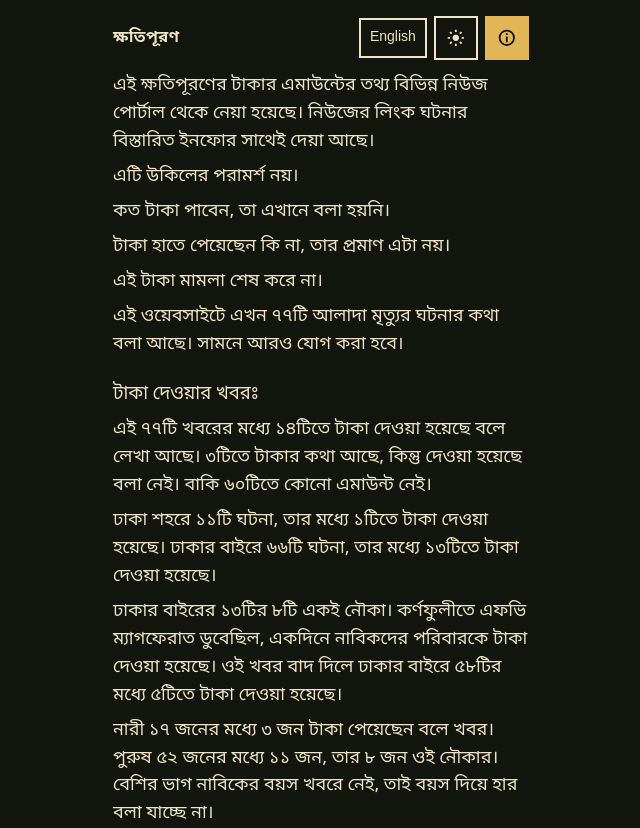
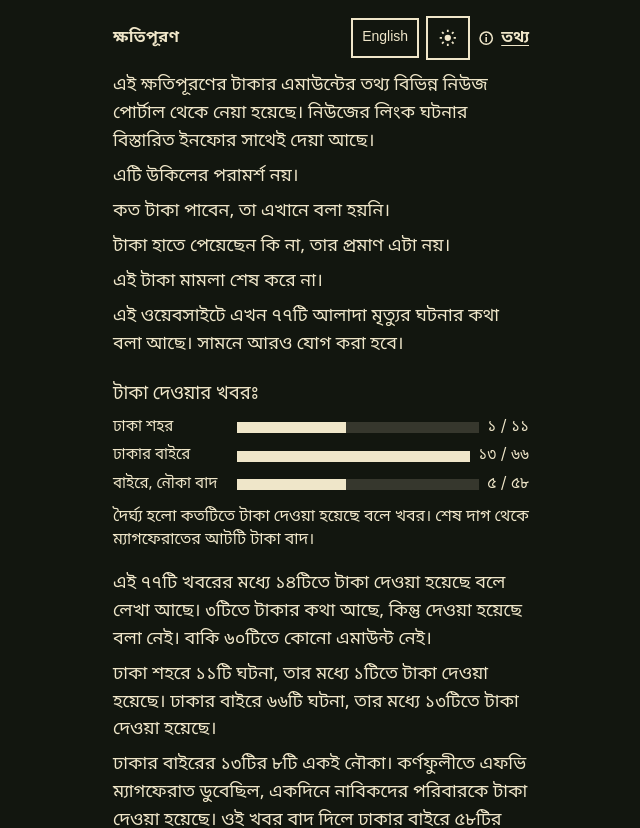
Before and after one commit to asifvibes/khotipuron, a Next.js app: page /method in a window 1280 px wide. Shown: the top 828 px of the page, without its empty margins (319-959 px from the left). Built offline with nearby package versions, Linux system fonts and the light colour scheme; no server answers.

Commit message:
Show the payment chart on the info page and point to it from a story.

```diff
--- a/src/app/globals.css
+++ b/src/app/globals.css
@@ -190,6 +190,67 @@ html[data-theme="light"] {
   text-align: left;
   text-decoration: none;
   cursor: pointer;
+}
+
+.nav-link {
+  display: inline-flex;
+  align-items: center;
+  gap: 0.35rem;
+  color: inherit;
+  font-weight: 700;
+  text-decoration: none;
+}
+
+.nav-link svg {
+  width: 1.15rem;
+  height: 1.15rem;
+}
+
+.nav-link.is-current {
+  text-decoration: underline;
+  text-underline-offset: 3px;
+}
+
+.chart {
+  margin: 0.4rem 0 1.1rem;
+}
+
+.chart-row {
+  display: grid;
+  grid-template-columns: 7.2rem 1fr auto;
+  gap: 0.55rem;
+  align-items: center;
+  margin: 0.55rem 0;
+}
+
+.chart-name,
+.chart-value {
+  font-size: 0.95rem;
+  line-height: 1.3;
+}
+
+.chart-track {
+  height: 0.7rem;
+  background: color-mix(in srgb, currentColor 16%, transparent);
+}
+
+.chart-track span {
+  display: block;
+  height: 100%;
+  background: currentColor;
+  min-width: 2px;
+}
+
+.chart-note,
+.nudge {
+  margin: 0.7rem 0 0.3rem;
+  font-size: 1rem;
+  line-height: 1.45;
+}
+
+.nudge a {
+  color: var(--gold);
+  font-weight: 700;
 }
 
 .controls {
--- /dev/null
+++ b/src/components/chart-nudge.tsx
@@ -0,0 +1,12 @@
+import Link from "next/link";
+import type { Lang } from "@/data/types";
+
+export function ChartNudge({ lang }: { lang: Lang }) {
+  return (
+    <p className="nudge">
+      {lang === "bn" ? "এই খবরগুলো একসাথে দেখলে কী দাঁড়ায়, সেটা " : "What these stories add up to is on the "}
+      <Link href="/method#settlement">{lang === "bn" ? "তথ্য পেজে" : "info page"}</Link>
+      {lang === "bn" ? "।" : "."}
+    </p>
+  );
+}
--- a/src/components/game.tsx
+++ b/src/components/game.tsx
@@ -6,6 +6,7 @@ import { CaseFacts } from "@/components/case-facts";
 import { TopBar, usePrefs } from "@/components/prefs";
 import { Scene } from "@/components/scene";
 import { ShareActions } from "@/components/share-actions";
+import { ChartNudge } from "@/components/chart-nudge";
 import { Button } from "@/components/ui/button";
 import { cases } from "@/data/cases";
 import { momentLine } from "@/data/moment";
@@ -158,6 +159,7 @@ function CaseCard({
   return (
     <section>
       <CaseFacts row={row} lang={lang} />
+      <ChartNudge lang={lang} />
       <ShareActions row={row} lang={lang} />
       <Button type="button" className="retro-btn pair-btn" onClick={onReplay}>
         {lang === "bn" ? "আরেকটি দেখুন" : "See another"}
--- a/src/components/method-screen.tsx
+++ b/src/components/method-screen.tsx
@@ -2,7 +2,7 @@
 
 import { TopBar, usePrefs } from "@/components/prefs";
 import { cases } from "@/data/cases";
-import { sceneCounts, sceneLabel, settlementLines, toBnDigits } from "@/data/logic";
+import { paymentBars, sceneCounts, sceneLabel, settlementLines, toBnDigits } from "@/data/logic";
 import type { Lang } from "@/data/types";
 
 const FACEBOOK = "https://www.facebook.com/khotipuronUpdate/";
@@ -57,6 +57,42 @@ const EN = {
   feedback: "If you have a suggestion or feedback about this website, tell us on our Facebook page:",
 };
 
+function PaymentChart({ lang }: { lang: Lang }) {
+  const bars = paymentBars(cases);
+  const rows = [
+    { key: "dhaka", label: lang === "bn" ? "ঢাকা শহর" : "Dhaka city", ...bars.dhaka },
+    { key: "outside", label: lang === "bn" ? "ঢাকার বাইরে" : "Outside Dhaka", ...bars.outside },
+    {
+      key: "boat",
+      label: lang === "bn" ? "বাইরে, নৌকা বাদ" : "Outside, without the boat",
+      ...bars.outsideNoBoat,
+    },
+  ];
+  const widest = Math.max(...rows.map((row) => row.pct), 1);
+  return (
+    <figure className="chart">
+      {rows.map((row) => (
+        <div className="chart-row" key={row.key}>
+          <div className="chart-name">{row.label}</div>
+          <div className="chart-track" aria-hidden="true">
+            <span style={{ width: `${(row.pct / widest) * 100}%` }} />
+          </div>
+          <div className="chart-value">
+            {lang === "bn"
+              ? `${toBnDigits(String(row.paid))} / ${toBnDigits(String(row.total))}`
+              : `${row.paid} / ${row.total}`}
+          </div>
+        </div>
+      ))}
+      <figcaption className="chart-note">
+        {lang === "bn"
+          ? "দৈর্ঘ্য হলো কতটিতে টাকা দেওয়া হয়েছে বলে খবর। শেষ দাগ থেকে ম্যাগফেরাতের আটটি টাকা বাদ।"
+          : "Length is how many stories say the money was handed over. The last bar leaves out Magferat’s eight payments."}
+      </figcaption>
+    </figure>
+  );
+}
+
 function totalLine(lang: Lang): string {
   const total = cases.length;
   if (lang === "bn") {
@@ -94,7 +130,10 @@ export function MethodScreen() {
       <p className="lead">{copy.proof}</p>
       <p className="lead">{copy.case}</p>
       <p className="lead">{totalLine(lang)}</p>
-      <h2 className="section">{copy.settlement}</h2>
+      <h2 className="section" id="settlement">
+        {copy.settlement}
+      </h2>
+      <PaymentChart lang={lang} />
       {settlementLines(cases, lang).map((line) => (
         <p className="lead" key={line}>
           {line}
--- a/src/components/prefs.tsx
+++ b/src/components/prefs.tsx
@@ -85,12 +85,12 @@ export function TopBar({
         </button>
         <Link
           href="/method"
-          className="icon-btn"
-          aria-label={lang === "bn" ? "বিস্তারিত" : "Details"}
+          className={nav === "method" ? "nav-link is-current" : "nav-link"}
           aria-current={nav === "method" ? "page" : undefined}
           onClick={() => track("info_open")}
         >
           <InfoIcon />
+          <span>{lang === "bn" ? "তথ্য" : "Info"}</span>
         </Link>
       </div>
     </header>
--- a/src/components/result-screen.tsx
+++ b/src/components/result-screen.tsx
@@ -4,6 +4,7 @@ import { useEffect, useState } from "react";
 import Link from "next/link";
 import { track } from "@/components/analytics";
 import { CaseFacts } from "@/components/case-facts";
+import { ChartNudge } from "@/components/chart-nudge";
 import { TopBar, usePrefs } from "@/components/prefs";
 import { Scene } from "@/components/scene";
 import { ShareActions } from "@/components/share-actions";
@@ -45,6 +46,7 @@ export function ResultScreen({ row }: { row: CaseRow }) {
       />
       <Scene idle="walk" phase="death" scene={row.scene} />
       <CaseFacts row={row} lang={lang} />
+      <ChartNudge lang={lang} />
       <ShareActions row={row} lang={lang} />
       <Link
         className="retro-btn pair-btn play-link"
--- a/src/data/logic.ts
+++ b/src/data/logic.ts
@@ -302,6 +302,19 @@ export function inDhakaCity(row: CaseRow): boolean {
   return /\bDhaka\b/.test(cleaned);
 }
 
+export function paymentBars(rows: CaseRow[]) {
+  const rate = (group: CaseRow[]) => {
+    const paid = group.filter((row) => row.paid === true).length;
+    return { paid, total: group.length, pct: group.length ? Math.round((paid / group.length) * 100) : 0 };
+  };
+  const outside = rows.filter((row) => !inDhakaCity(row));
+  return {
+    dhaka: rate(rows.filter(inDhakaCity)),
+    outside: rate(outside),
+    outsideNoBoat: rate(outside.filter((row) => !row.id.includes("magferat"))),
+  };
+}
+
 export function settlementLines(rows: CaseRow[], lang: Lang): string[] {
   const paid = rows.filter((row) => row.paid === true);
   const mentioned = rows.filter((row) => row.amountBdt != null && row.paid !== true);
```
